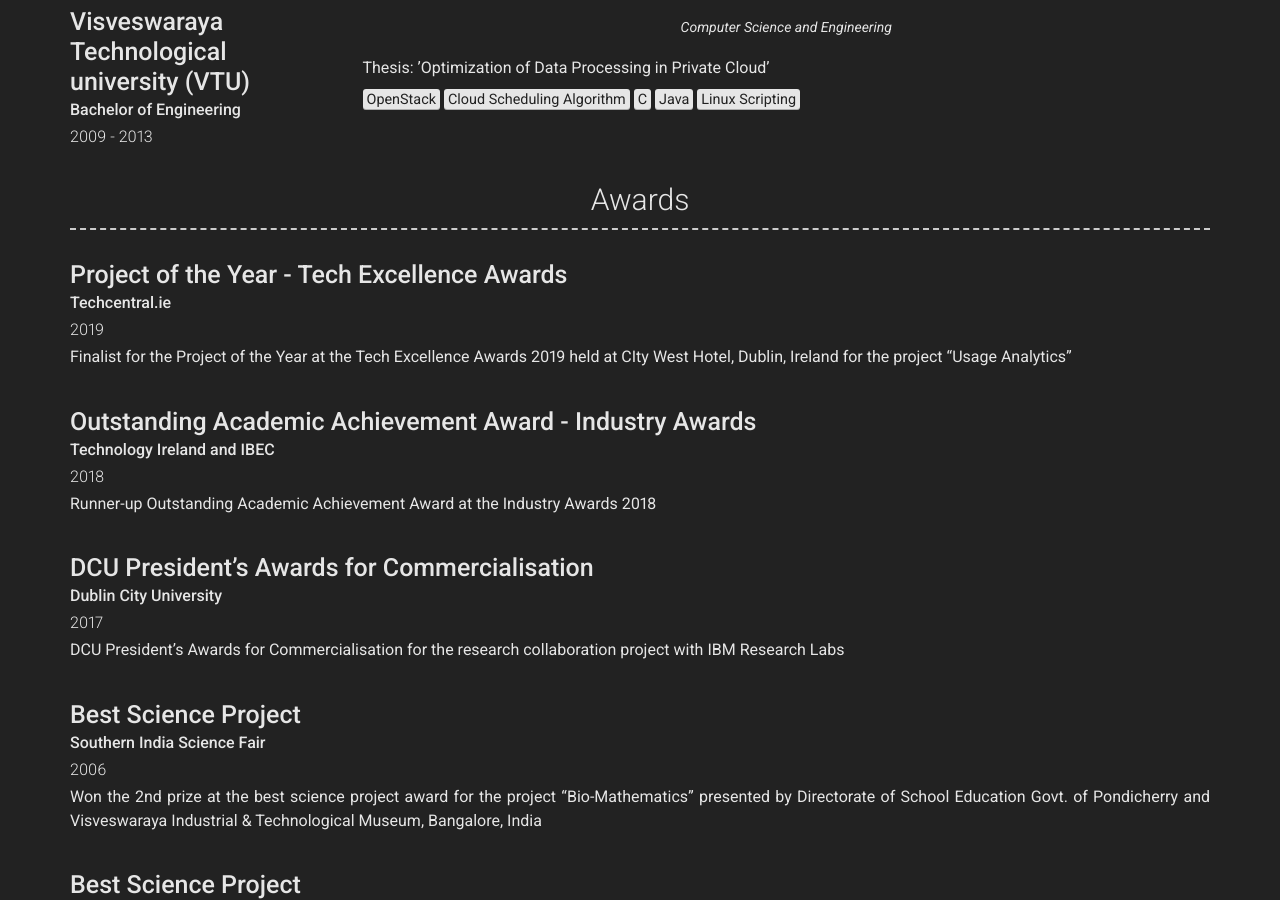
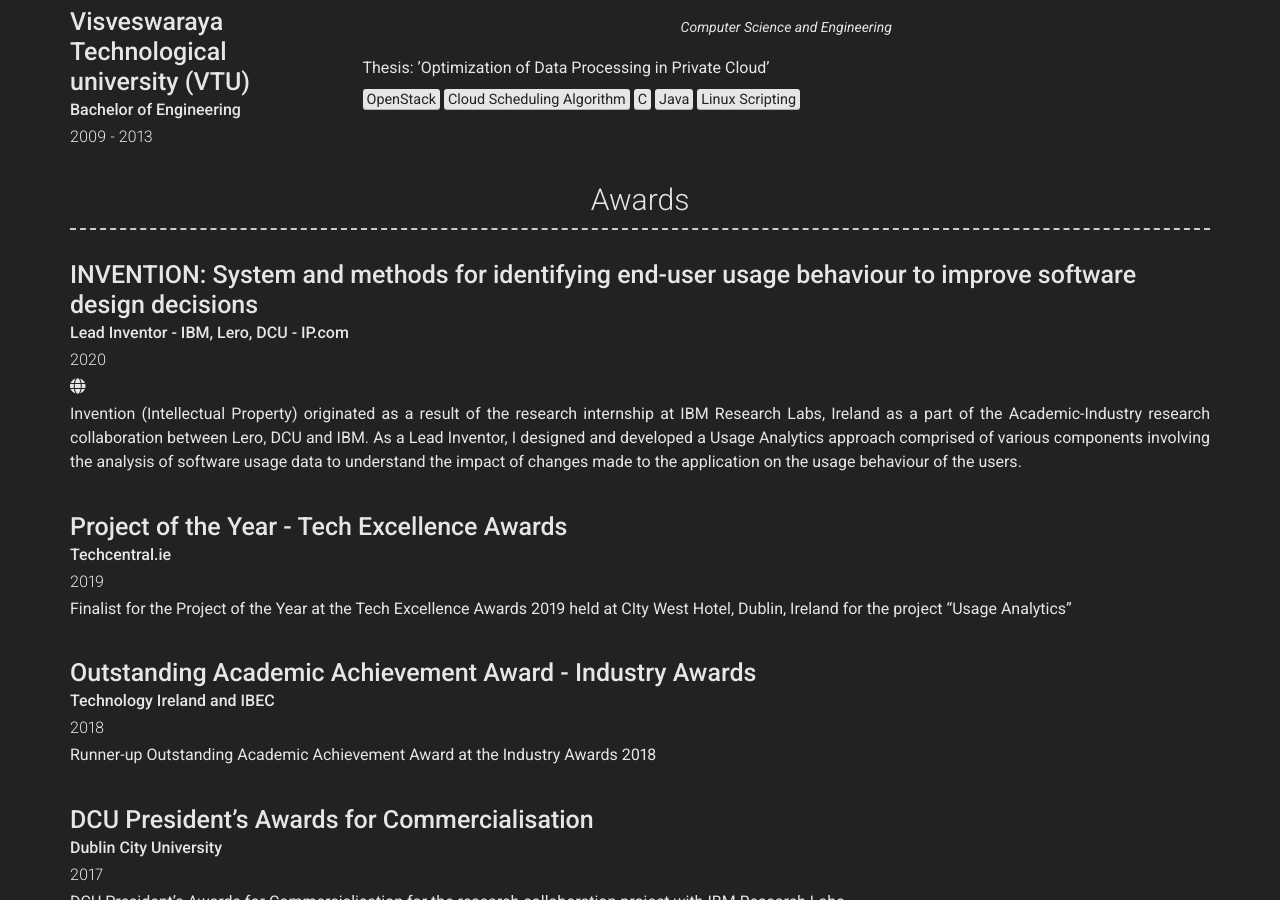
Before and after one commit to manoj-kesavulu/manoj-kesavulu.github.io, a Jekyll site: the page built from index.md, in a window 1280 px wide and 900 px high, scrolled down 3582 px. Built offline with Jekyll 4.4.1, drawn with Linux system fonts in a browser that asks for light colours; nearby versions of some CDN libraries.

Commit message:
Invention description

```diff
--- a/_config.yml
+++ b/_config.yml
@@ -254,7 +254,15 @@
   - title: Awards
     layout: list
     content:
-      # Award 1
+      - layout: top
+        title: "INVENTION: System and methods for identifying end-user usage behaviour to improve software design decisions"
+        sub_title: Lead Inventor - IBM, Lero, DCU - IP.com
+        caption: "2020"
+        additional_links:
+          - title:  Invention Link
+            icon: fas fa-globe
+            url: https://priorart.ip.com/IPCOM/000261887
+        description: Invention (Intellectual Property) originated as a result of the research internship at IBM Research Labs, Ireland as a part of the Academic-Industry research collaboration between Lero, DCU and IBM. As a Lead Inventor, I designed and developed a Usage Analytics approach comprised of various components involving the analysis of software usage data to understand the impact of changes made to the application on the usage behaviour of the users.
       - layout: top
         title: Project of the Year - Tech Excellence Awards
         sub_title: Techcentral.ie
```
